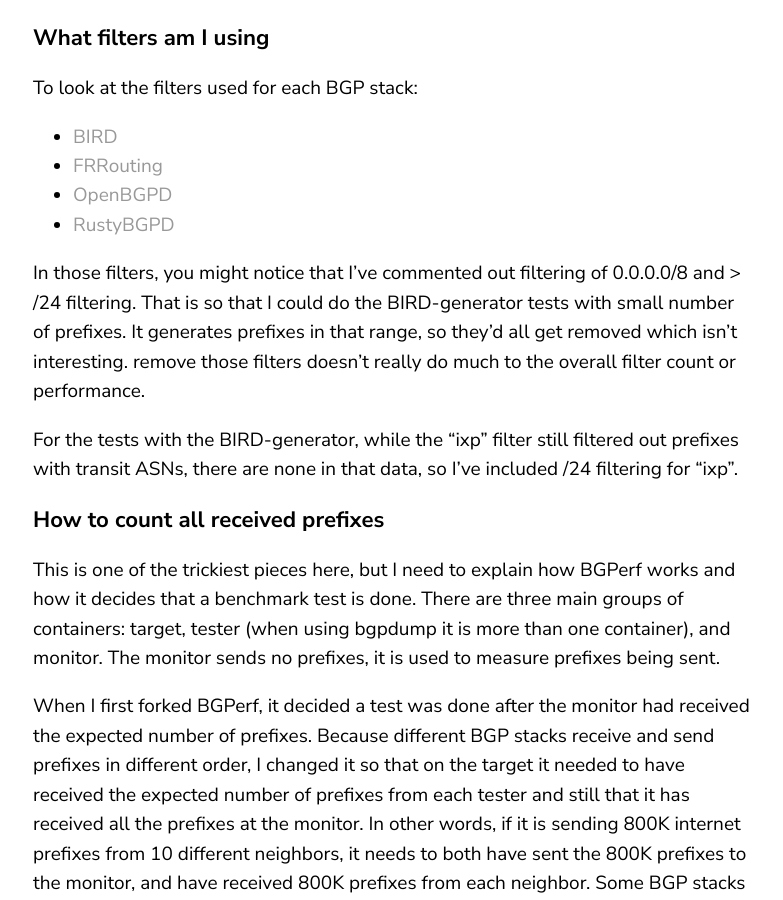
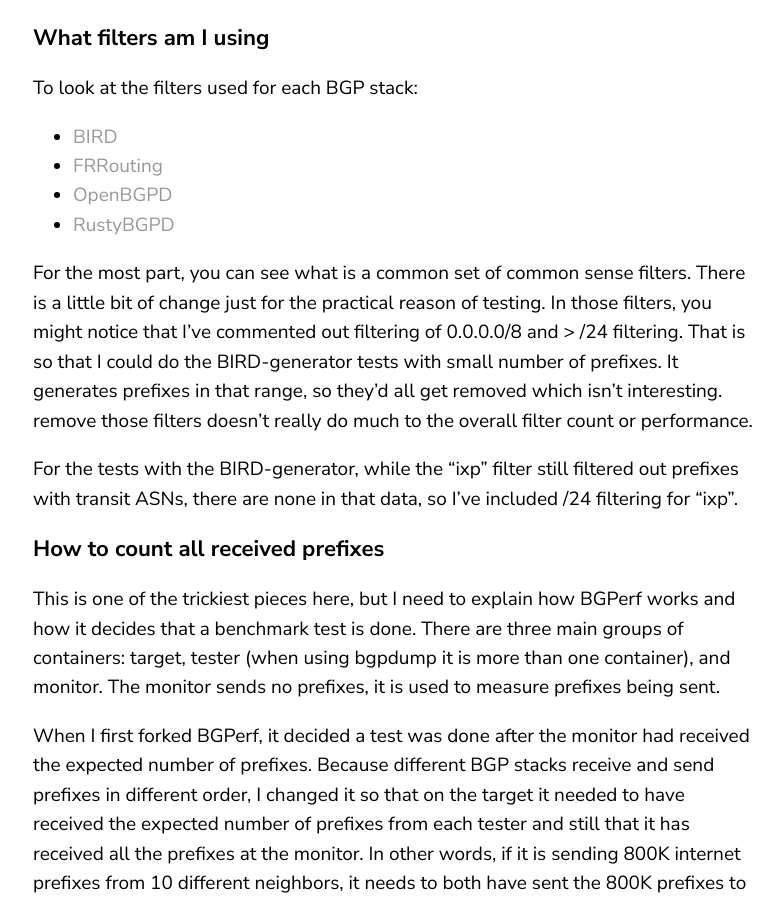
Before and after one commit to elegantnetwork/elegantnetwork.github.io, a Jekyll site: the page built from _posts/2021-11-19-bgperf-first-try-at-filtering.md, in a window 1280 px wide and 900 px high, scrolled down 4988 px. Shown: the whole window, without its empty margins (67-850 px from the left). Built offline with Jekyll 4.4.1, drawn with Linux system fonts in a browser that asks for light colours; comment, search, counter and statistics services are not loaded.

Commit message:
better explanation of what I'm doing for filtering

```diff
--- a/_posts/2021-11-19-bgperf-first-try-at-filtering.md
+++ b/_posts/2021-11-19-bgperf-first-try-at-filtering.md
@@ -66,7 +66,7 @@
 * [OpenBGPD](https://github.com/jopietsch/bgperf/blob/490452fe947c94f9eb87e4f45bb789514f6e11b1/filters/openbgp.conf)
 * [RustyBGPD](https://github.com/jopietsch/bgperf/blob/49dcf42868dc88cb65f95924c28d4b25cf8ba5b0/filters/rustybgpd.conf)
 
-In those filters, you might notice that I've commented out filtering of 0.0.0.0/8 and > /24 filtering. That is so that I could do the BIRD-generator tests with small number of prefixes. It generates prefixes in that range, so they'd all get removed which isn't interesting. remove those filters doesn't really do much to the overall filter count or performance.
+For the most part, you can see what is a common set of common sense filters. There is a little bit of change just for the practical reason of testing. In those filters, you might notice that I've commented out filtering of 0.0.0.0/8 and > /24 filtering. That is so that I could do the BIRD-generator tests with small number of prefixes. It generates prefixes in that range, so they'd all get removed which isn't interesting. remove those filters doesn't really do much to the overall filter count or performance.
 
 For the tests with the BIRD-generator, while the "ixp" filter still filtered out prefixes with transit ASNs, there are none in that data, so I've included /24 filtering for "ixp".
 
```
